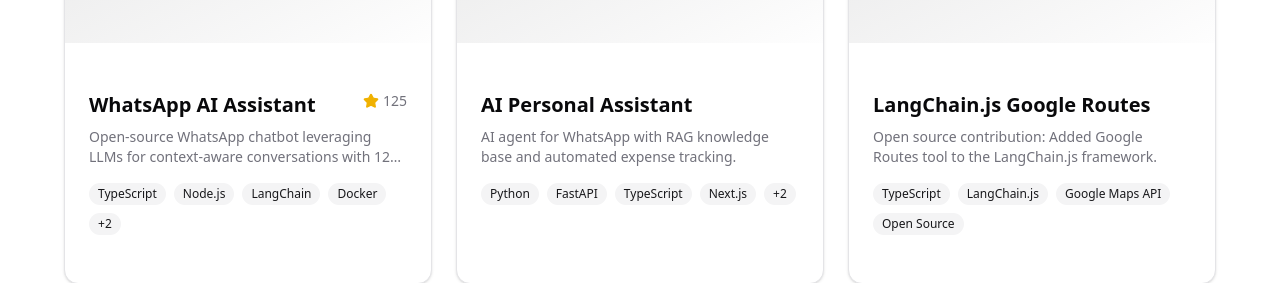
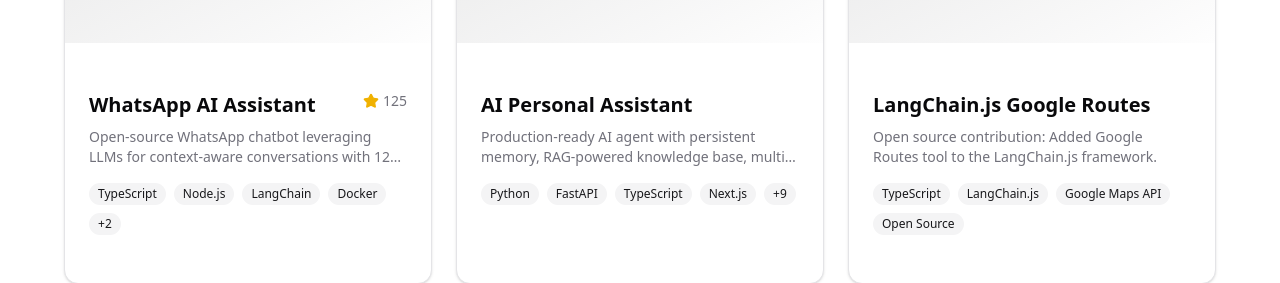
Before and after one commit to Luisotee/portfolio-new, a Next.js app: page / in a window 1280 px wide. Shown: the part 3960-4243 px from the top of the page. Built offline with nearby package versions, Linux system fonts and the light colour scheme.

Commit message:
feat: enhance AI Personal Assistant project details with updated descriptions, demo URL, and expanded features

```diff
--- a/src/data/projects.ts
+++ b/src/data/projects.ts
@@ -35,16 +35,22 @@
   {
     id: "ai-personal-assistant",
     title: "AI Personal Assistant",
-    description: "AI agent for WhatsApp with RAG knowledge base and automated expense tracking.",
+    description: "Production-ready AI agent with persistent memory, RAG-powered knowledge base, multi-language speech processing, and comprehensive finance management.",
     longDescription:
-      "A personal AI assistant that runs on WhatsApp, featuring a RAG-powered knowledge base for contextual responses and automated expense tracking capabilities. Built with a modern stack combining Python backend with Next.js frontend.",
-    technologies: ["Python", "FastAPI", "TypeScript", "Next.js", "PostgreSQL", "pgvector"],
+      "A production-ready personal AI assistant that integrates conversational AI with WhatsApp, featuring persistent memory, RAG-powered knowledge base with PDF uploads, and multi-language speech processing across 5 languages. Includes a comprehensive real-time finance dashboard with transaction tracking, multi-currency support, and analytics visualizations. Built with a modern full-stack architecture combining Python FastAPI backend, Next.js frontend, and PostgreSQL with pgvector for semantic search.",
+    demoUrl: "https://finance.luisotee.com/",
+    technologies: ["Python", "FastAPI", "TypeScript", "Next.js", "PostgreSQL", "pgvector", "Gemini", "Groq Whisper", "Docker", "Redis", "Baileys", "Tailwind CSS", "Recharts"],
     features: [
-      "RAG-powered knowledge base",
-      "Automated expense tracking",
-      "WhatsApp integration",
-      "Vector search with pgvector",
-      "Full-stack architecture",
+      "Persistent conversation history with semantic search through past conversations",
+      "Context-aware responses using configurable message windows",
+      "RAG knowledge base with PDF uploads and auto-generated citations",
+      "Vector similarity search with 3072-dimensional embeddings",
+      "Real-time finance dashboard with transaction tracking and analytics",
+      "Multi-currency support with automatic conversion and live exchange rates",
+      "Spending analytics with trends, category breakdowns, and cash flow analysis",
+      "Multi-language speech processing (STT/TTS) in 5 languages",
+      "WhatsApp integration with group chat, media handling, and voice messages",
+      "Automated notification processing for financial alerts and updates",
     ],
     category: "ai",
     githubUrl: "https://github.com/Luisotee/ai-personal-assistant",
```
